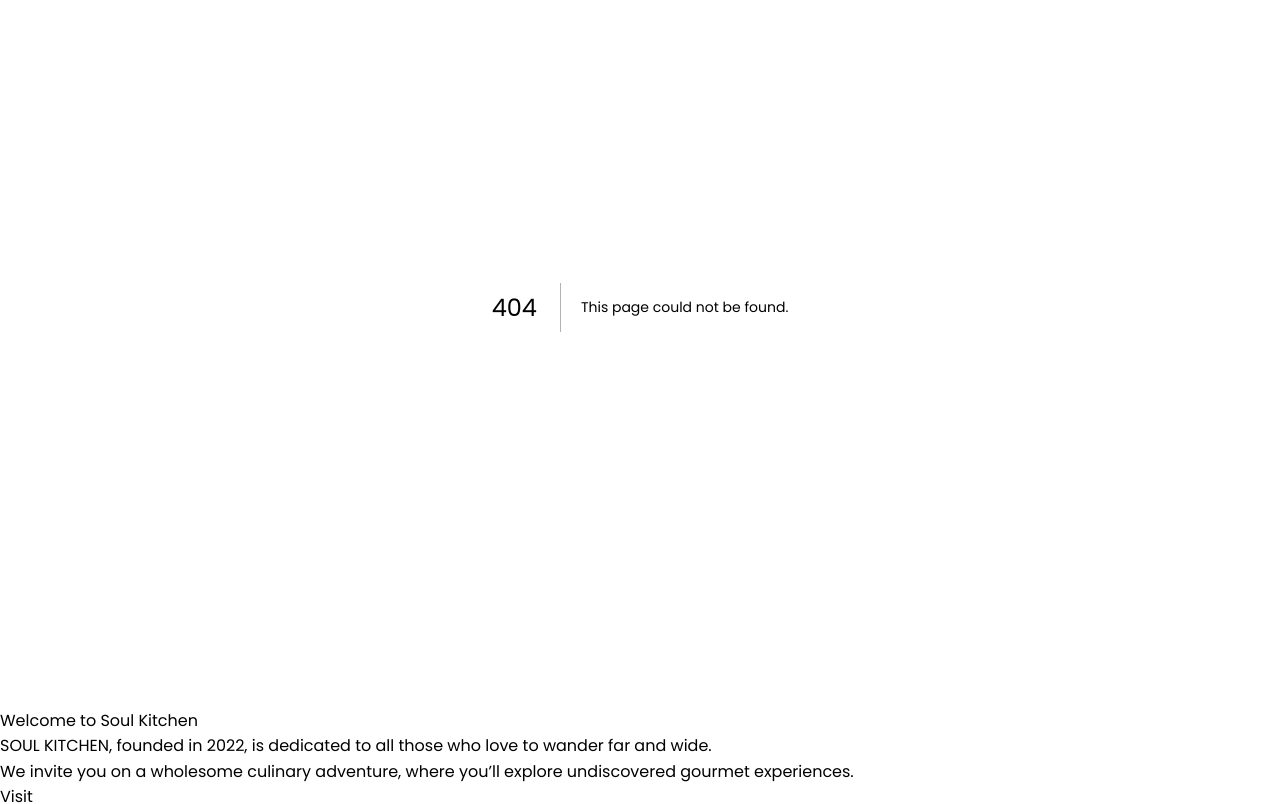
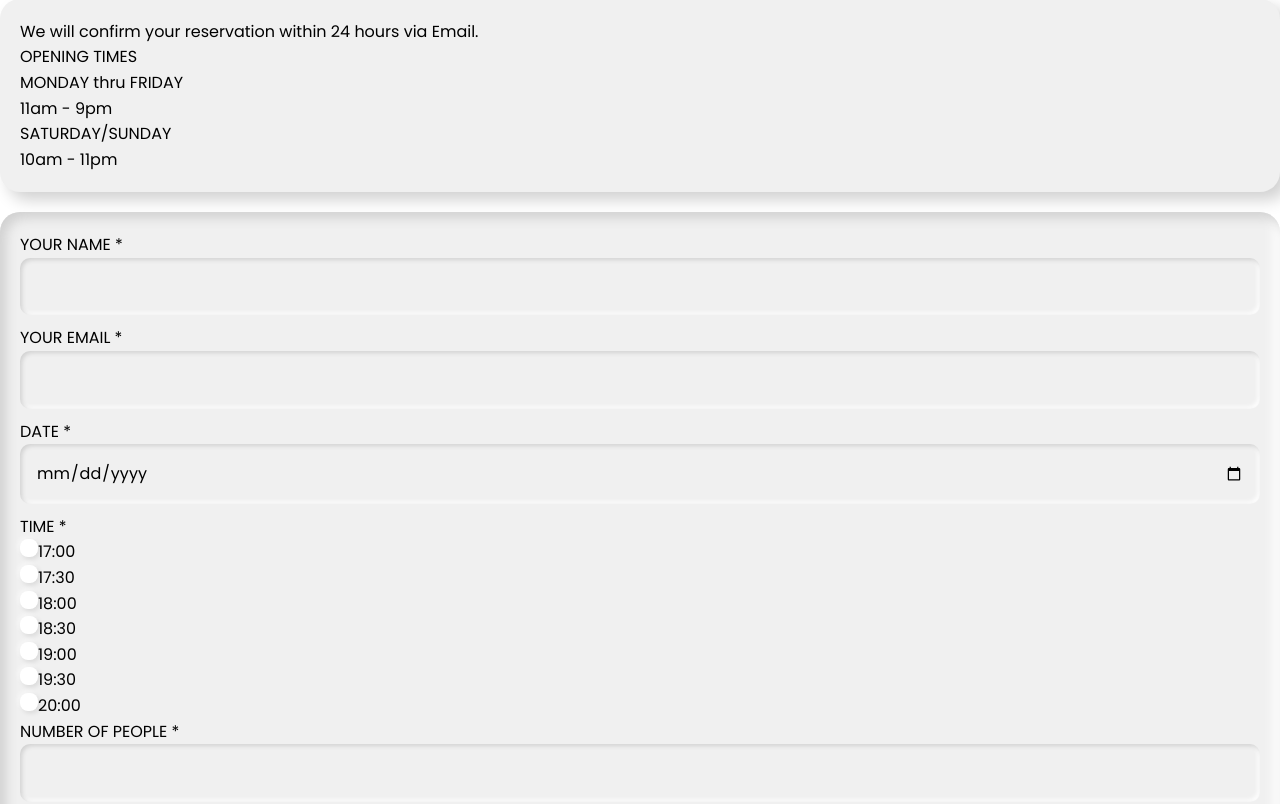
Before and after one commit to Reza-HM/soulkitchen-next, a Next.js app: page /booking in a window 1280 px wide. Before the commit this address had no page. Shown: the part 640-1444 px from the top of the page. Built offline with nearby package versions, Linux system fonts and the light colour scheme.

Commit message:
coded the bookingform ui

```diff
--- a/Components/Modules/Navbar.tsx
+++ b/Components/Modules/Navbar.tsx
@@ -77,6 +77,7 @@ const Navbar = () => {
         </div>
 
         <div className="">
+          <Link href="/">
             <Image
               alt="Header's Logo"
               src="/img/header-logo.png"
@@ -84,9 +85,13 @@ const Navbar = () => {
               height={250}
               className="dark:hidden"
             />
+          </Link>
+
+          <Link href="/">
             <h1 className="hidden dark:block dark:text-white font-Poppins_Black text-5xl tracking-widest">
               SOUL K/TCHEN
             </h1>
+          </Link>
         </div>
         <Link
           href="/booking"
--- /dev/null
+++ b/Components/Templates/Booking/BookingForm.tsx
@@ -0,0 +1,170 @@
+import { useState } from "react";
+
+const BookingForm = () => {
+  const [selectedOption, setSelectedOption] = useState<string | null>(null);
+  const handleCheckboxChange = (value: string) => {
+    setSelectedOption(value === selectedOption ? null : value);
+  };
+
+  return (
+    <div className="container p-24">
+      <div className="flex flex-wrap gap-20">
+        <div className="flex-1">
+          <div className="flex flex-col gap-12 neumorphic-container dark:text-zinc-700 dark:shadow-md !mt-6">
+            <p className="max-w-[400px]">
+              We will confirm your reservation within 24 hours via Email.
+            </p>
+            <h3 className="text-3xl font-bold">OPENING TIMES</h3>
+            <div className="">
+              <p className="text-2xl">MONDAY thru FRIDAY</p>
+              <span className="text-2xl">11am - 9pm</span>
+            </div>
+            <div className="">
+              <p className="text-2xl">SATURDAY/SUNDAY</p>
+              <span className="text-2xl">10am - 11pm</span>
+            </div>
+          </div>
+        </div>
+        <div className="flex-[2]">
+          <form className="flex flex-col gap-12 neumorphic-form">
+            <div className="flex flex-col gap-4">
+              <label
+                htmlFor=""
+                className="text-2xl tracking-widest font-semibold dark:text-zinc-700"
+              >
+                YOUR NAME *
+              </label>
+              <input type="text" className="neumorphic-input" />
+            </div>
+            <div className="flex flex-col gap-4">
+              <label
+                htmlFor=""
+                className="text-2xl tracking-widest font-semibold dark:text-zinc-700"
+              >
+                YOUR EMAIL *
+              </label>
+              <input type="email" className="neumorphic-input" />
+            </div>
+            <div className="flex flex-col gap-4">
+              <label
+                htmlFor=""
+                className="text-2xl tracking-widest font-semibold dark:text-zinc-700"
+              >
+                DATE *
+              </label>
+              <input type="date" className="neumorphic-input" />
+            </div>
+            <div className="flex flex-col gap-8">
+              <h3>TIME *</h3>
+              <div className="flex items-center gap-20">
+                <div className="">
+                  <label htmlFor="" className="flex items-center gap-4">
+                    <input
+                      type="checkbox"
+                      className="neumorphic-checkbox"
+                      value="17:00"
+                      checked={selectedOption === "17:00"}
+                      onChange={() => handleCheckboxChange("17:00")}
+                    />
+                    <span>17:00</span>
+                  </label>
+                </div>
+                <div className="">
+                  <label htmlFor="" className="flex items-center gap-4">
+                    <input
+                      type="checkbox"
+                      className="neumorphic-checkbox"
+                      value="17:30"
+                      checked={selectedOption === "17:30"}
+                      onChange={() => handleCheckboxChange("17:30")}
+                    />
+                    <span>17:30</span>
+                  </label>
+                </div>
+                <div className="">
+                  <label htmlFor="" className="flex items-center gap-4">
+                    <input
+                      type="checkbox"
+                      className="neumorphic-checkbox"
+                      value="18:00"
+                      checked={selectedOption === "18:00"}
+                      onChange={() => handleCheckboxChange("18:00")}
+                    />
+                    <span>18:00</span>
+                  </label>
+                </div>
+                <div className="">
+                  <label htmlFor="" className="flex items-center gap-4">
+                    <input
+                      type="checkbox"
+                      className="neumorphic-checkbox"
+                      value="18:30"
+                      checked={selectedOption === "18:30"}
+                      onChange={() => handleCheckboxChange("18:30")}
+                    />
+                    <span>18:30</span>
+                  </label>
+                </div>
+                <div className="">
+                  <label htmlFor="" className="flex items-center gap-4">
+                    <input
+                      type="checkbox"
+                      className="neumorphic-checkbox"
+                      value="19:00"
+                      checked={selectedOption === "19:00"}
+                      onChange={() => handleCheckboxChange("19:00")}
+                    />
+                    <span>19:00</span>
+                  </label>
+                </div>
+                <div className="">
+                  <label htmlFor="" className="flex items-center gap-4">
+                    <input
+                      type="checkbox"
+                      className="neumorphic-checkbox"
+                      value="19:30"
+                      checked={selectedOption === "19:30"}
+                      onChange={() => handleCheckboxChange("19:30")}
+                    />
+                    <span>19:30</span>
+                  </label>
+                </div>
+                <div className="">
+                  <label htmlFor="" className="flex items-center gap-4">
+                    <input
+                      type="checkbox"
+                      className="neumorphic-checkbox"
+                      value="20:00"
+                      checked={selectedOption === "20:00"}
+                      onChange={() => handleCheckboxChange("20:00")}
+                    />
+                    <span>20:00</span>
+                  </label>
+                </div>
+              </div>
+            </div>
+            <div className="flex flex-col gap-4">
+              <label
+                htmlFor=""
+                className="text-2xl tracking-widest font-semibold dark:text-zinc-700"
+              >
+                NUMBER OF PEOPLE *
+              </label>
+              <input type="number" className="neumorphic-input" />
+            </div>
+            <div className="flex flex-col gap-4">
+              <label
+                htmlFor=""
+                className="text-2xl tracking-widest font-semibold dark:text-zinc-700"
+              >
+                YOUR MESSAGE *
+              </label>
+              <textarea className="neumorphic-input min-h-40 max-h-60"></textarea>
+            </div>
+          </form>
+        </div>
+      </div>
+    </div>
+  );
+};
+export default BookingForm;
--- /dev/null
+++ b/Components/Templates/Booking/Header.tsx
@@ -0,0 +1,13 @@
+const Header = () => {
+  return (
+    <div className="flex justify-center flex-col items-center gap-8 w-full py-80 bg-[url('/img/booking.jpg')] object-cover bg-center bg-cover bg-no-repeat text-white">
+      <h3 className="text-2xl tracking-widest">
+        ENJOY AN UNFORGETTABLE EXPERIENCE
+      </h3>
+      <h1 className="text-7xl font-semibold tracking-wider font-PlayfairDisplay">
+        Book your Table
+      </h1>
+    </div>
+  );
+};
+export default Header;
--- a/package.json
+++ b/package.json
@@ -12,12 +12,14 @@
     "axios": "^1.6.5",
     "bcryptjs": "^2.4.3",
     "cookie": "^0.6.0",
+    "formik": "^2.4.5",
     "jsonwebtoken": "^9.0.2",
     "mongoose": "^8.1.0",
     "next": "14.1.0",
     "react": "^18",
     "react-dom": "^18",
-    "react-icons": "^5.0.1"
+    "react-icons": "^5.0.1",
+    "yup": "^1.3.3"
   },
   "devDependencies": {
     "@types/node": "^20",
--- /dev/null
+++ b/pages/booking/index.tsx
@@ -0,0 +1,12 @@
+import BookingForm from "@/Components/Templates/Booking/BookingForm";
+import Header from "@/Components/Templates/Booking/Header";
+
+const index = () => {
+  return (
+    <div>
+      <Header />
+      <BookingForm />
+    </div>
+  );
+};
+export default index;
--- a/styles/globals.css
+++ b/styles/globals.css
@@ -236,6 +236,28 @@ a {
   text-shadow: 1px 1px 2px #d1d1d1, -1px -1px 2px #ffffff;
   margin-bottom: 20px;
 }
+.neumorphic-checkbox {
+  width: 18px; /* Adjust as needed */
+  height: 18px; /* Adjust as needed */
+  border: none;
+  outline: none;
+  appearance: none;
+  background: #ffffff;
+  cursor: pointer;
+  transition: all 0.3s;
+  position: relative;
+
+  /* Neumorphic styles */
+  box-shadow: 2px 2px 5px rgba(0, 0, 0, 0.1),
+    -2px -2px 5px rgba(255, 255, 255, 0.5);
+  border-radius: 8px;
+}
+
+.neumorphic-checkbox:checked {
+  background: #3498db; /* Change to your desired checked color */
+  box-shadow: inset 2px 2px 5px rgba(0, 0, 0, 0.1),
+    inset -2px -2px 5px rgba(255, 255, 255, 0.5);
+}
 
 /* Neumorphic Dark Container */
 .neumorphic-dark-container {
```
Also changed, not shown: public/img/booking.jpg (added), 1 other file (tests, documents, lock files or other folders). Lines whose indentation alone changed are shown as unchanged.
